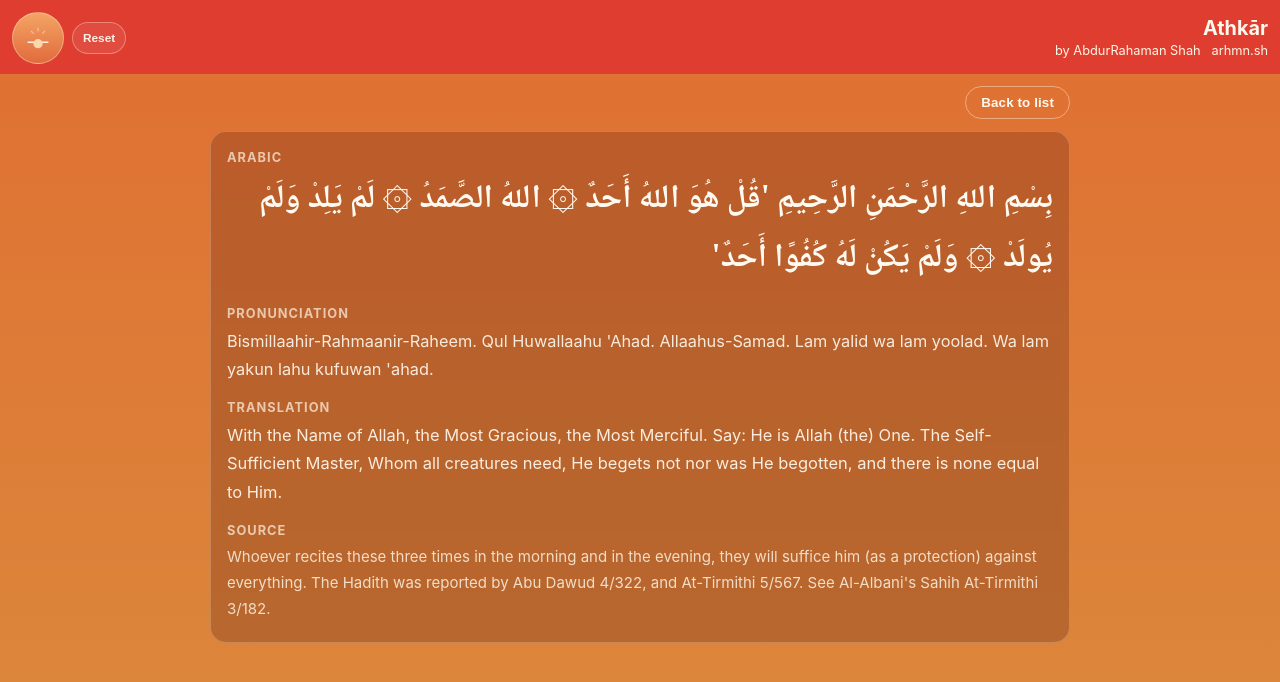
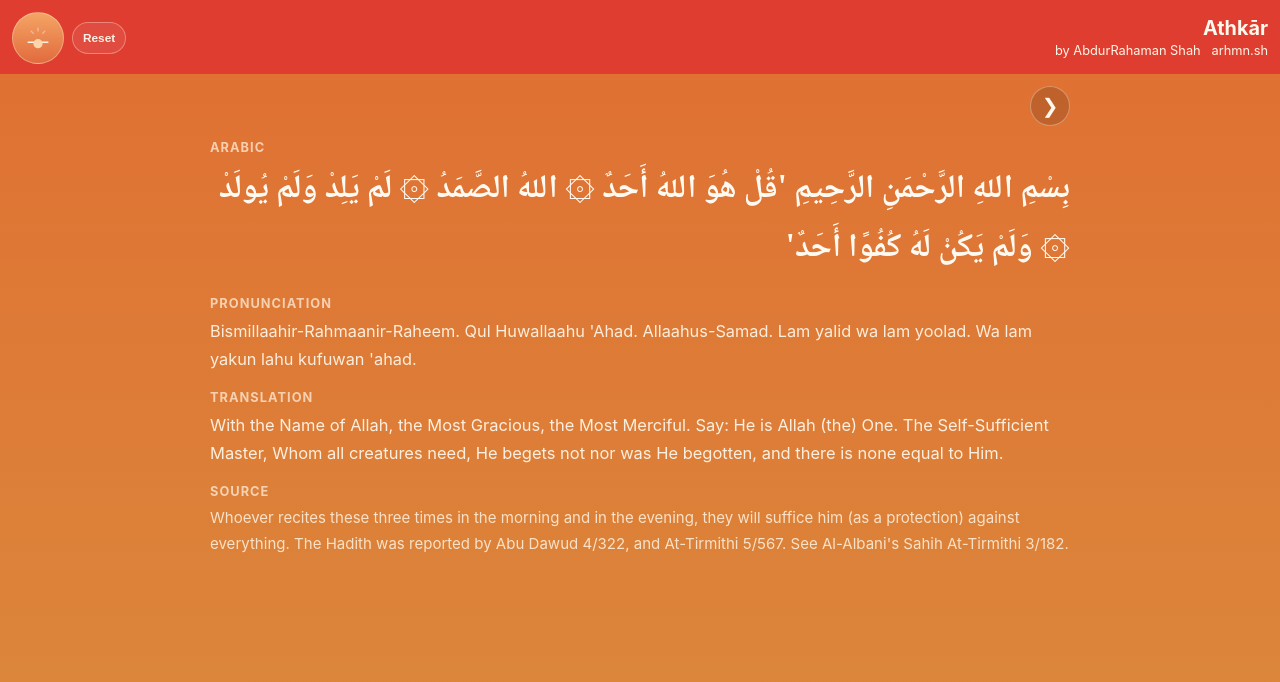
Before and after one commit to arhmnsh/athkar-web, a Vue app: page /athkar/1 in a window 1280 px wide. Shown: the top 682 px of the page. Built offline with nearby package versions, Linux system fonts and the light colour scheme.

Commit message:
refactor: simplify details screen with icon-only back control and clean layout

```diff
--- a/src/styles/base.css
+++ b/src/styles/base.css
@@ -284,7 +284,7 @@ main {
 
 .body-hit,
 .details-hit,
-.back-btn {
+.back-icon-btn {
   border: 0;
   background: transparent;
   color: inherit;
@@ -379,14 +379,17 @@ main {
   margin: 0 auto;
 }
 
-.back-btn {
-  border: 1px solid rgba(255, 247, 230, 0.42);
+.back-icon-btn {
+  width: 40px;
+  height: 40px;
+  border: 1px solid rgba(255, 247, 230, 0.34);
   border-radius: 999px;
-  padding: 8px 15px;
-  font-weight: 600;
-  letter-spacing: 0.01em;
+  background: rgba(0, 0, 0, 0.14);
   color: var(--text-strong);
-  margin-bottom: 12px;
+  display: grid;
+  place-items: center;
+  font-size: 1.25rem;
+  margin-bottom: 14px;
 }
 
 .confetti-overlay {
@@ -408,18 +411,10 @@ main {
   animation: confetti-fall var(--duration) linear var(--delay) forwards;
 }
 
-.details-card {
-  border: 1px solid rgba(255, 247, 230, 0.22);
-  border-radius: 16px;
-  padding: 18px 16px 8px;
-  background: rgba(95, 33, 20, 0.28);
-  backdrop-filter: blur(3px);
+.details-section {
+  margin-bottom: 16px;
   direction: ltr;
   text-align: left;
-}
-
-.details-section {
-  margin-bottom: 16px;
 }
 
 .details-section.source {
--- a/src/views/AthkarDetailsView.vue
+++ b/src/views/AthkarDetailsView.vue
@@ -22,9 +22,10 @@ const athkar = computed(() => {
 <template>
   <section v-if="athkar" class="details-wrap">
     <div class="details-shell">
-      <button class="back-btn" type="button" @click="router.push('/')">Back to list</button>
+      <button class="back-icon-btn" type="button" aria-label="Back to list" @click="router.push('/')">
+        <span aria-hidden="true">❮</span>
+      </button>
 
-      <article class="details-card">
       <section class="details-section">
         <h2 class="details-label">Arabic</h2>
         <p class="arabic-block">{{ athkar.athkar_ar_display }}</p>
@@ -44,12 +45,13 @@ const athkar = computed(() => {
         <h3 class="details-label">Source</h3>
         <p class="source-block">{{ athkar.reference_en }}</p>
       </section>
-      </article>
     </div>
   </section>
   <section v-else class="details-wrap">
     <div class="details-shell">
-      <button class="back-btn" type="button" @click="router.push('/')">Back to list</button>
+      <button class="back-icon-btn" type="button" aria-label="Back to list" @click="router.push('/')">
+        <span aria-hidden="true">❮</span>
+      </button>
       <p>That athkar was not found.</p>
     </div>
   </section>
```
Lines whose indentation alone changed are shown as unchanged.
